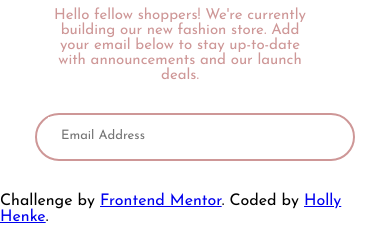
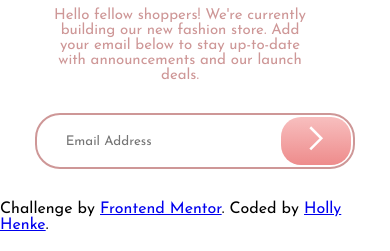
Before and after one commit to hhenske/base-apparel-coming-soon-master, a plain HTML site: page index.html in a window 390 px wide. Shown: the part 593-844 px from the top of the page. Drawn offline with Linux system fonts and the light colour scheme.

Commit message:
mobile design is close, moving on for now

```diff
--- a/index.html
+++ b/index.html
@@ -7,7 +7,7 @@
   <link rel="icon" type="image/png" sizes="32x32" href="./images/favicon-32x32.png">
 
   <link rel="stylesheet" href="style.css" />
-  <script defer src="script.js"></script>
+  <!-- <script defer src="script.js"></script> -->
 
   <link rel="preconnect" href="https://fonts.googleapis.com">
   <link rel="preconnect" href="https://fonts.gstatic.com" crossorigin>
@@ -47,9 +47,9 @@
   </div>
 
   <div>
-    <form class = "email-input">
-      <label for="email"></label>
+    <form id="form">
       <input type="email" id="email" name="email" placeholder="Email Address">
+      <button type="submit"><img src="./images/icon-arrow.svg" alt="" /></button>
     </form>
   </div>
 
--- a/style.css
+++ b/style.css
@@ -80,23 +80,53 @@ h2.pink {
     padding: 2em 5em 2em 3em;
 }
 
-.email-input {
-    display:block;
-    margin-left: auto;
-    margin-right: auto;
+#form {
+    display: flex;
+    flex-direction: row;
     width: 80%;
+    margin: auto;
+    height: 3em;
+    color: var(--soft-red);
 }
 
-#email {
+#form input,
+#form button {
+    border-radius: 75%;
+    border: 1px solid grey;
+    padding: 2px;
+}
+
+#form input {
+    border: none;
+    flex-grow: 2;
+    border-right-width: 0;
+    border-top-right-radius: 0;
+    border-bottom-right-radius: 0;
+    padding-left: 2em;
+}
+
+#form button {
+    background-image: linear-gradient(hsl(0, 80%, 86%), hsl(0, 74%, 74%));
+    color: var(--desat-red);
+    border-radius: 20px;
+    width: 70px;
     border: 0;
-    padding: 1em;
-    width: 75%;
-    margin-left: 9px;
-    height: 10px;
-    font-size: 13px;
-    flex-grow: 2;
+}
+
+button img {
+    height: 25px;
+    width: auto;
+    padding-top: .54em;
 }
 
 .attribution {
-    padding-top: 2em;;
+    padding-top: 2em;
 }
+
+@media screen and (min-width: 690px) {
+
+}
+
+@media screen and (min-width: 990px) {
+
+}
```
